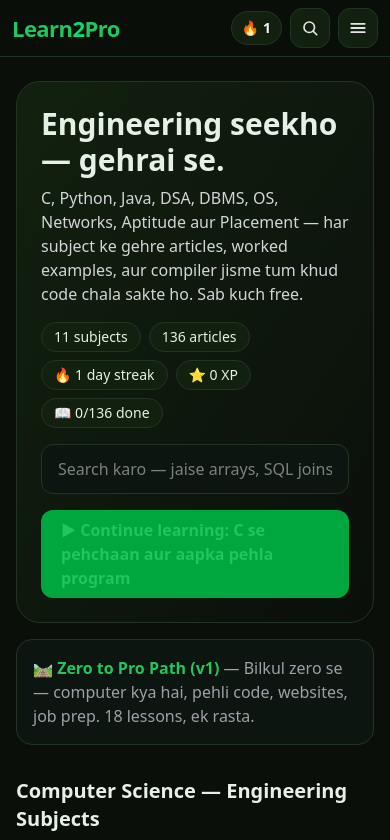
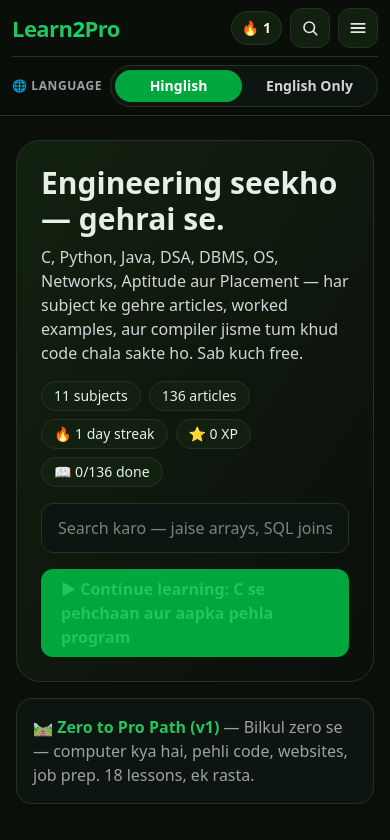
Before and after one commit to Siddharthpeeyush/learn2pro, a React (Vite) app: page / in a window 390 px wide. Shown: the top 840 px of the page. Built offline with nearby package versions, Linux system fonts and the light colour scheme.

Commit message:
Remove Hindi: language is Hinglish + English Only, visible at top in a language bar

```diff
--- a/src/App.tsx
+++ b/src/App.tsx
@@ -14,7 +14,7 @@ const LANG_KEY = 'learn2pro_v2_lang';
 function getLang(): Lang {
   try {
     const v = localStorage.getItem(LANG_KEY);
-    if (v === 'english' || v === 'hindi' || v === 'hinglish') return v;
+    if (v === 'english' || v === 'hinglish') return v;
   } catch {
     // ignore
   }
--- a/src/components/Layout.tsx
+++ b/src/components/Layout.tsx
@@ -182,11 +182,6 @@ export default function Layout({ lang, setLang, progress, subjects, children }:
     setMenuOpen((v) => !v);
   };
 
-  const pickLang = (l: Lang) => {
-    setLang(l);
-    setMenuOpen(false);
-  };
-
   return (
     <div className="min-h-screen">
       <header className="sticky top-0 z-40 border-b border-[#243424] bg-[#0a0f0a]/95 backdrop-blur">
@@ -309,6 +304,28 @@ export default function Layout({ lang, setLang, progress, subjects, children }:
             </div>
           </div>
 
+          {/* ── Language bar (mobile): the Hinglish / English choice is
+              our unique thing, so it stays visible at the top ───────── */}
+          <div className="flex items-center gap-2 border-t border-[#243424] py-2 lg:hidden">
+            <span className="shrink-0 text-xs font-bold uppercase tracking-wider text-zinc-400">
+              🌐 {ui('languageLabel', lang)}
+            </span>
+            <div className="grid flex-1 grid-cols-2 gap-1 rounded-full border border-[#243424] bg-[#0d1510] p-1">
+              {LANGS.map((l) => (
+                <button
+                  key={l.code}
+                  onClick={() => setLang(l.code)}
+                  aria-pressed={lang === l.code}
+                  className={`rounded-full px-2 py-1.5 text-sm font-semibold ${
+                    lang === l.code ? 'bg-green-600 text-white' : 'text-zinc-300'
+                  }`}
+                >
+                  {l.label}
+                </button>
+              ))}
+            </div>
+          </div>
+
           {/* ── Mobile search panel ──────────────────────────────────── */}
           {searchOpen ? (
             <div className="border-t border-[#243424] pb-3 pt-3 lg:hidden">
@@ -404,25 +421,6 @@ export default function Layout({ lang, setLang, progress, subjects, children }:
                 })}
               </div>
 
-              <p className="mt-3 px-3 text-xs font-bold uppercase tracking-wider text-zinc-500">
-                {ui('languageLabel', lang)}
-              </p>
-              <div className="mt-1 grid grid-cols-3 gap-1.5 px-1">
-                {LANGS.map((l) => (
-                  <button
-                    key={l.code}
-                    onClick={() => pickLang(l.code)}
-                    className={`rounded-full px-2 py-2 text-sm font-semibold ${
-                      lang === l.code
-                        ? 'bg-green-600 text-white'
-                        : 'border border-[#243424] bg-[#12210f] text-zinc-300'
-                    }`}
-                  >
-                    {l.label}
-                  </button>
-                ))}
-              </div>
-
               <div className="mt-3 flex gap-2 px-1">
                 <span className="flex-1 rounded-xl border border-[#243424] bg-[#12210f] px-3 py-2 text-center text-sm font-bold">
                   🔥 {progress.streak} {ui('streakWord', lang)}
@@ -439,7 +437,7 @@ export default function Layout({ lang, setLang, progress, subjects, children }:
       <footer className="border-t border-[#243424] py-6 text-center text-sm text-zinc-500">
         <p>Learn2Pro — Learn engineering, in depth. Everything free, forever.</p>
         <p className="mt-1">
-          All articles are written in our own style for students, in Hinglish, English and Hindi.
+          All articles are written in our own style for students, in Hinglish and English.
           {' · '}
           <a href="https://learn2pro-app.netlify.app" target="_blank" rel="noreferrer">
             Zero to Pro Path (v1)
--- a/src/lib/i18n.ts
+++ b/src/lib/i18n.ts
@@ -3,7 +3,6 @@ import type { Lang, LText } from './types';
 export const LANGS: { code: Lang; label: string }[] = [
   { code: 'hinglish', label: 'Hinglish' },
   { code: 'english', label: 'English Only' },
-  { code: 'hindi', label: 'हिंदी' },
 ];
 
 /** Resolve a multi-language string for the active language, with fallback. */
```
